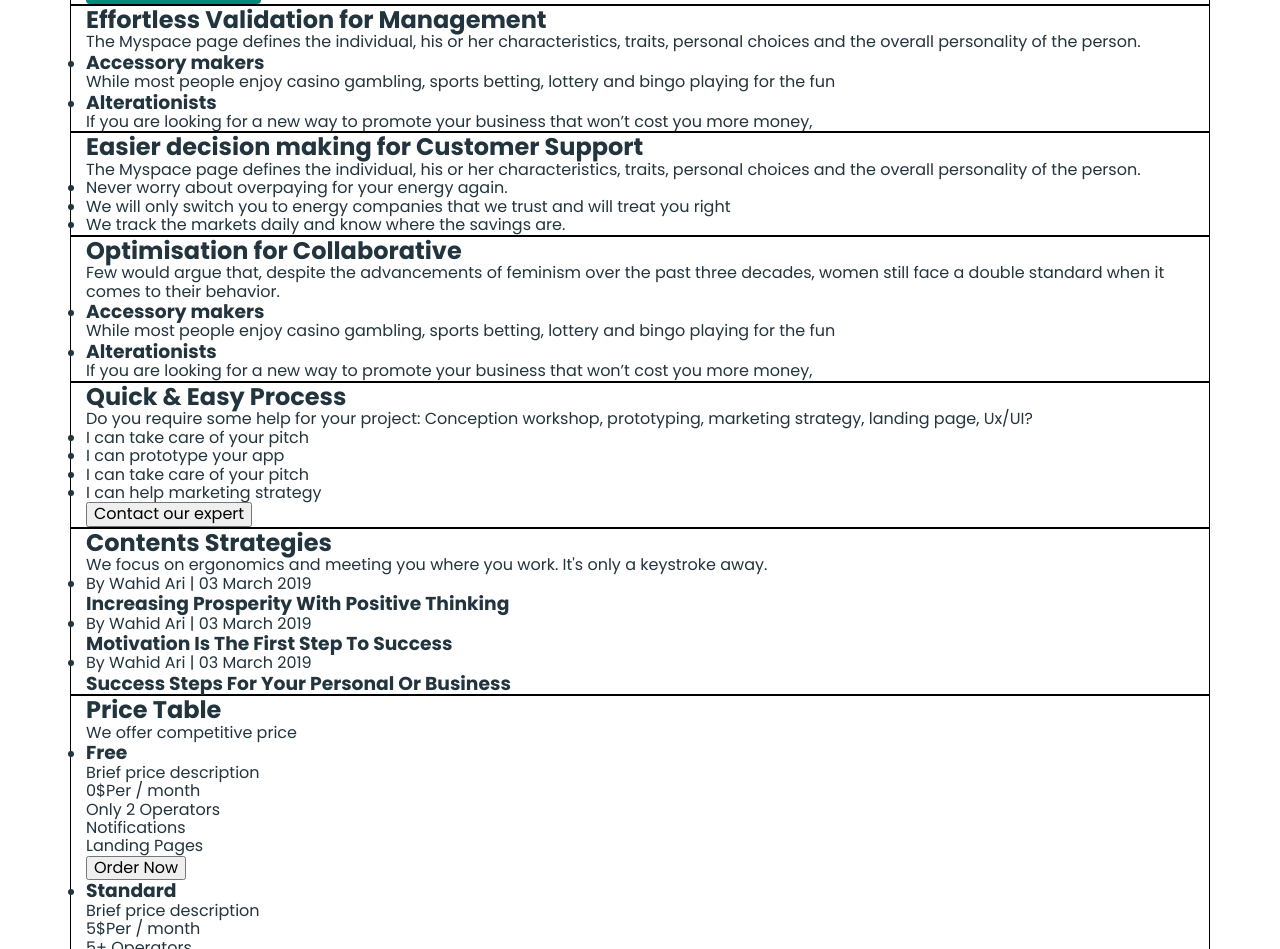
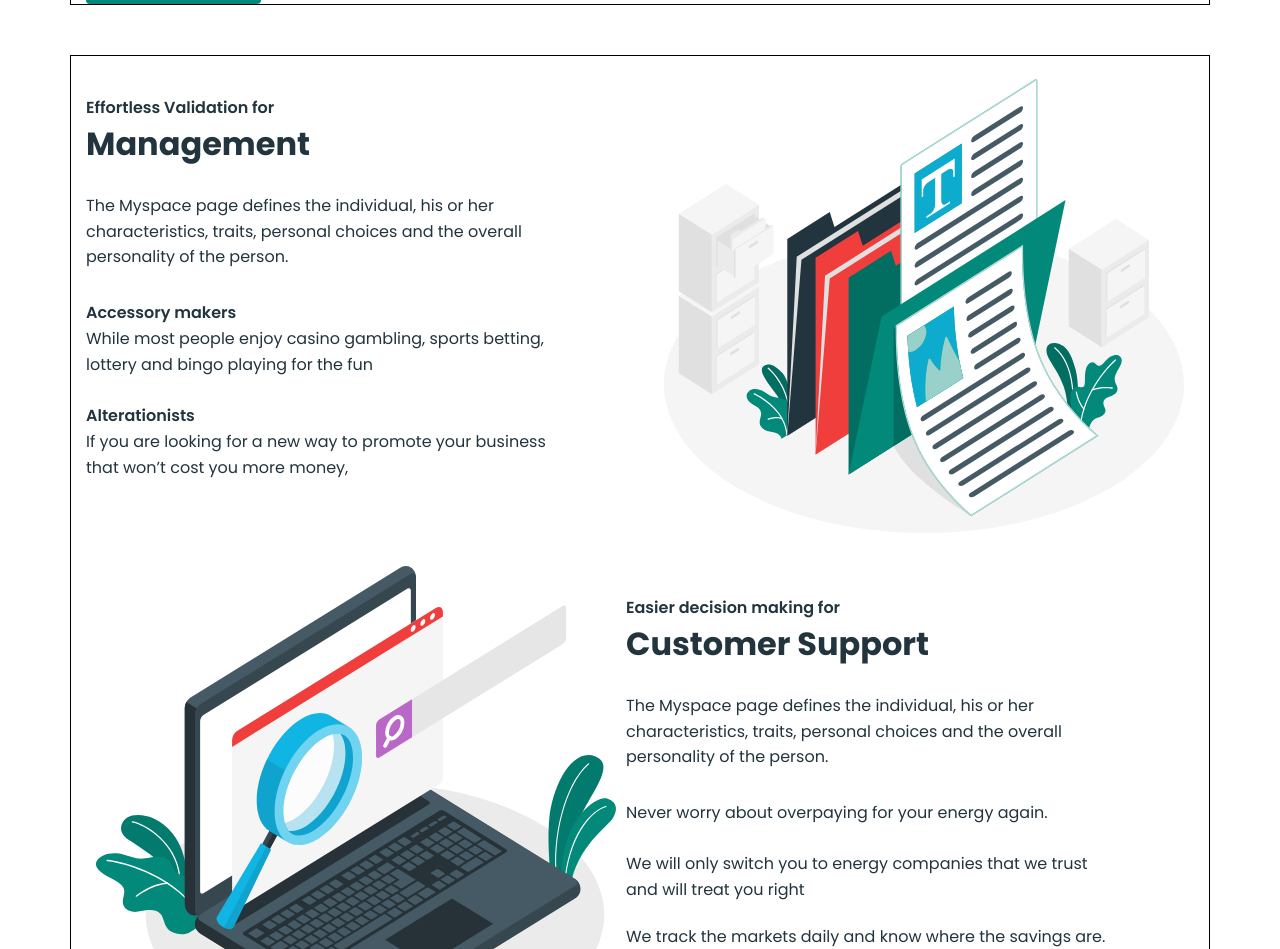
Before and after one commit to alyonapolova/business-promotion-practice, a plain HTML site: page index.html in a window 1280 px wide. Shown: the part 1140-2089 px from the top of the page. Drawn offline with nearby package versions, Linux system fonts and the light colour scheme; a web font is replaced by a local one.

Commit message:
management

```diff
--- a/css/styles.css
+++ b/css/styles.css
@@ -247,3 +247,79 @@ ul {
   border-color: transparent;
   text-transform: uppercase;
 }
+
+/*Management*/
+.management {
+  margin-top: 50px;
+}
+
+.management-container {
+}
+.management-list {
+}
+.list {
+}
+
+.management-item > .managenemt-content:nth-child(2n + 1) {
+  margin-right: 84px;
+}
+.management-item > .managenemt-content:nth-child(2n) {
+  margin-left: 84px;
+}
+
+.managenemt-content {
+  padding-top: 40px;
+  padding-bottom: 41px;
+}
+.management-item {
+  display: flex;
+}
+
+.management-item:nth-child(even) {
+  flex-direction: row-reverse;
+}
+
+.management-title {
+  font-weight: 600;
+  font-size: 16px;
+  line-height: 1.5;
+
+  color: var(--text-color);
+}
+.management-span {
+  font-weight: 700;
+  font-size: 32px;
+  line-height: 1.5;
+
+  color: var(--text-color);
+}
+
+.management-text {
+  margin-top: 25px;
+  font-weight: 400;
+  font-size: 16px;
+  line-height: 1.62;
+
+  color: var(--text-color);
+}
+
+.management-small-list {
+  margin-top: 30px;
+}
+.management-small-item {
+  margin-bottom: 25px;
+}
+.management-small-title {
+  font-weight: 600;
+  font-size: 16px;
+  line-height: 1.62;
+
+  color: var(--text-color);
+}
+.management-small-text {
+  font-weight: 400;
+  font-size: 16px;
+  line-height: 1.62;
+
+  color: var(--text-color);
+}
--- a/index.html
+++ b/index.html
@@ -102,74 +102,87 @@
             </div>
         </section>
 
-      <section class="business management">
-        <div class="container">
-          <h2>Effortless Validation for <span>Management</span></h2>
-          <p>
-            The Myspace page defines the individual, his or her characteristics,
-            traits, personal choices and the overall personality of the person.
+      <section class="management">
+        <div class="container management-container">
+          <ul class="management-list list">
+
+             <li class="management-item">
+              <div class="managenemt-content">
+            <h3 class="management-title">Effortless Validation for<br/> <span class="management-span">Management</span></h2>
+            <p class="management-text">
+             The Myspace page defines the individual, his or her characteristics,
+             traits, personal choices and the overall personality of the person.
+            </p>
+            <ul class="management-small-list list">
+            <li class="management-small-item">
+               <h3 class="management-small-title">Accessory makers</h3>
+               <p class="management-small-text">
+                 While most people enjoy casino gambling, sports betting, lottery
+                 and bingo playing for the fun
+               </p>
+                <li class="management-small-item">
+               <h3 class="management-small-title">Alterationists</h3>
+               <p class="management-small-text">
+                 If you are looking for a new way to promote your business that
+                 won’t cost you more money,
+               </p>
+               </ul>
+           </div>
+          <img src="./images/management-img .svg" alt="Documents" width="540" height="500">
+          </li>
+
+
+     <li class="management-item">
+         <div class="managenemt-content">
+           <h2 class="management-title">Easier decision making for<br/> <span class="management-span">Customer Support</span></h2>
+           <p class="management-text">
+             The Myspace page defines the individual, his or her characteristics,
+             traits, personal choices and the overall personality of the person.
+           </p>
+           <ul class="management-small-list list">
+             <li class="management-small-item">
+               <p class="management-small-text">Never worry about overpaying for your energy again.</p></li>
+             <li class="management-small-item">
+               <p class="management-small-text">
+                 We will only switch you to energy companies that we trust and will
+                 treat you right
+               </p>
+             </li>
+             <li class="management-small-item">
+               <p>We track the markets daily and know where the savings are.</p>
+             </li>
+             </ul>
+         </div>
+            <img src="./images/support-img.svg" alt="Documents" width="540" height="500">
+            </li>
+
+
+
+      <li class="management-item">
+         <div class="managenemt-content">
+          <h2 class="management-title">Optimisation for<br/> <span class="management-span">Collaborative</span></h2>
+          <p class="management-text">
+            Few would argue that, despite the advancements of feminism over the
+            past three decades, women still face a double standard when it comes
+            to their behavior.
           </p>
-          <ul>
-            <li>
-              <h3>Accessory makers</h3>
-              <p>
+          <ul class="management-small-list list">
+            <li class="management-small-item">
+              <h3 class="management-small-title">Accessory makers</h3>
+              <p class="management-small-text">
                 While most people enjoy casino gambling, sports betting, lottery
                 and bingo playing for the fun
               </p>
             </li>
-            <li>
-              <h3>Alterationists</h3>
-              <p>
+            <li class="management-small-item">
+              <h3 class="management-small-title">Alterationists</h3>
+              <p class="management-small-text">
                 If you are looking for a new way to promote your business that
                 won’t cost you more money,
               </p>
             </li>
-          </ul>
-        </div>
-      </section>
-      <section class="support">
-        <div class="container">
-          <h2>Easier decision making for <span>Customer Support</span></h2>
-          <p>
-            The Myspace page defines the individual, his or her characteristics,
-            traits, personal choices and the overall personality of the person.
-          </p>
-          <ul>
-            <li><p>Never worry about overpaying for your energy again.</p></li>
-            <li>
-              <p>
-                We will only switch you to energy companies that we trust and will
-                treat you right
-              </p>
-            </li>
-            <li>
-              <p>We track the markets daily and know where the savings are.</p>
-            </li>
-          </ul>
-        </div>
-      </section>
-      <section class="collaboration">
-       <div class="container">
-         <h2>Optimisation for <span>Collaborative</span></h2>
-         <p>
-           Few would argue that, despite the advancements of feminism over the
-           past three decades, women still face a double standard when it comes
-           to their behavior.
-         </p>
-         <ul>
-           <li>
-             <h3>Accessory makers</h3>
-             <p>
-               While most people enjoy casino gambling, sports betting, lottery
-               and bingo playing for the fun
-             </p>
-           </li>
-           <li>
-             <h3>Alterationists</h3>
-             <p>
-               If you are looking for a new way to promote your business that
-               won’t cost you more money,
-             </p>
+         </div>
+           <img src="./images/collaboration-img.svg" alt="Documents" width="540" height="500">
            </li>
          </ul>
        </div>
```
Also changed, not shown: images/collaboration-img.svg (added), images/management-img .svg (added), images/support-img.svg (added).
